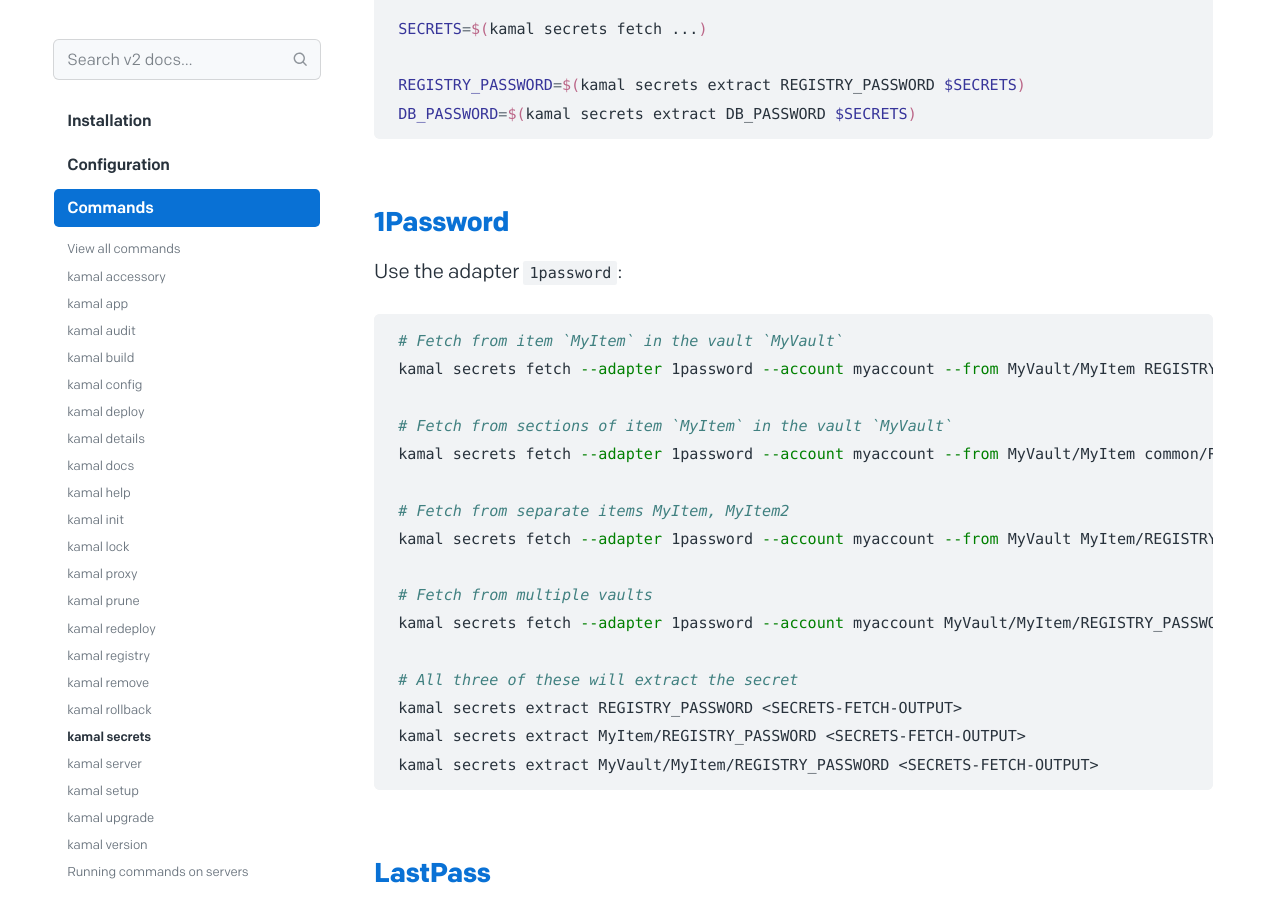
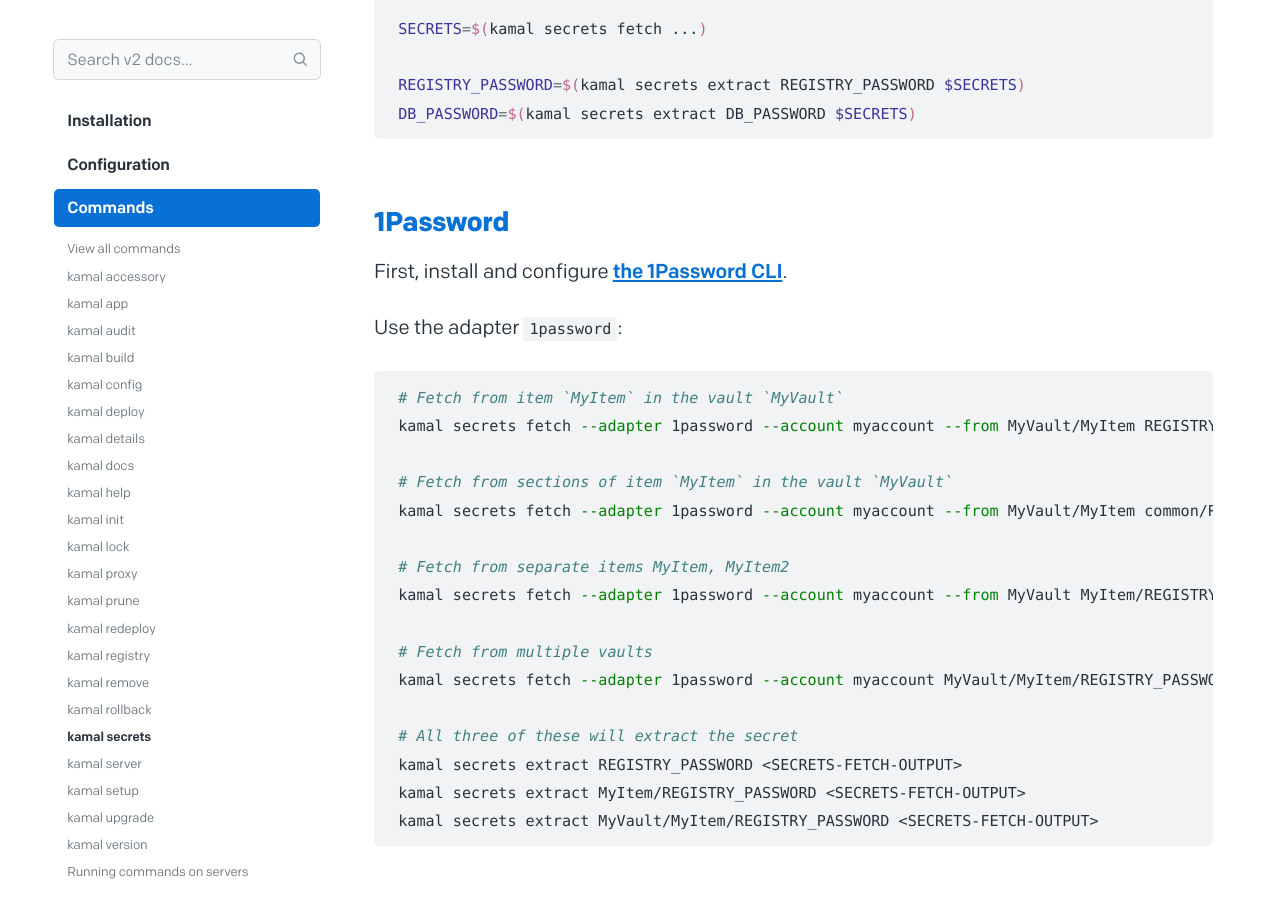
Before and after one commit to basecamp/kamal-site, a Jekyll site: the page built from docs/commands/secrets.md, in a window 1280 px wide and 900 px high, scrolled down 723 px. Built offline with Jekyll 4.4.1, drawn with Linux system fonts in a browser that asks for light colours.

Commit message:
Mention 1Password CLI set-up

````diff
--- a/docs/commands/secrets.md
+++ b/docs/commands/secrets.md
@@ -28,6 +28,8 @@ DB_PASSWORD=$(kamal secrets extract DB_PASSWORD $SECRETS)
 ```
 
 ## 1Password
+
+First, install and configure [the 1Password CLI](https://developer.1password.com/docs/cli/get-started/).
 
 Use the adapter `1password`:
 
````
